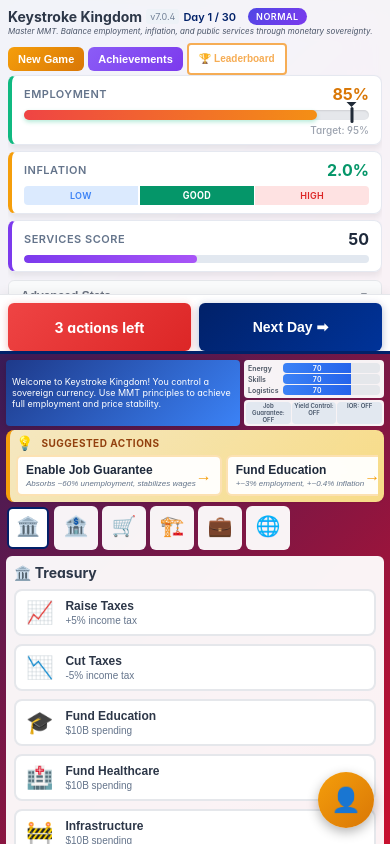
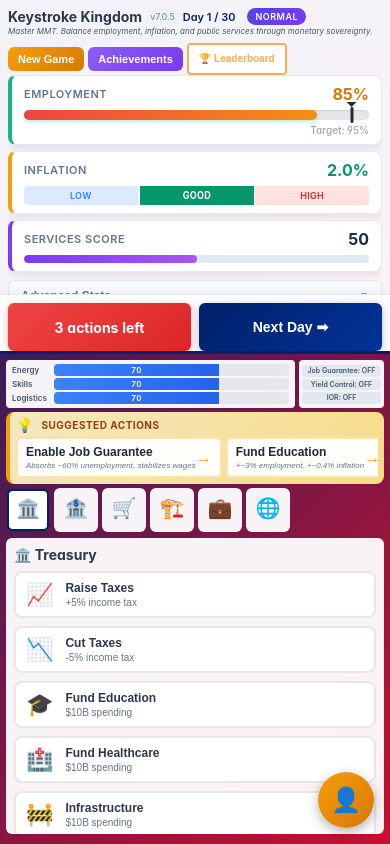
Before and after one commit to ChrisB2025/Keystroke-Kingdom, a Django app: page / in a window 390 px wide. Run offline with Django 5.2, Linux system fonts and the light colour scheme.

Commit message:
Remove narrative panel, move content up (v7.0.5)
- Remove economic-narrative-panel entirely (day shown in header)
- Capacity bars and indicators now at top of lower panel
- Side-by-side layout: capacity bars (left) + indicators (right)
- Clean up unused CSS for removed narrative panel
- More vertical space for game actions

```diff
--- a/static/game/game.css
+++ b/static/game/game.css
@@ -69,51 +69,6 @@
             overflow: hidden;
             height: 100vh;
             background: linear-gradient(135deg, var(--color-primary) 0%, #C8102E 100%);
-        }
-
-        /* Lower Panel Top Row - Narrative + Capacity side by side */
-        .lower-panel-top-row {
-            display: grid;
-            grid-template-columns: 1fr auto;
-            gap: 8px;
-            margin-bottom: 6px;
-            align-items: stretch;
-        }
-
-        /* Economic Narrative Panel - Integrated in UI */
-        .economic-narrative-panel {
-            background: linear-gradient(135deg, #1e3a8a 0%, #3b82f6 100%);
-            color: white;
-            padding: 8px 12px;
-            border-radius: 6px;
-            font-size: 12px;
-            line-height: 1.4;
-            margin-bottom: 6px;
-            box-shadow: 0 2px 8px rgba(0, 0, 0, 0.15);
-            transition: all 0.3s ease;
-            min-height: 36px;
-            display: flex;
-            align-items: center;
-        }
-
-        .economic-narrative-panel strong {
-            color: #fbbf24;
-            font-weight: 600;
-        }
-
-        .economic-narrative-panel.updated {
-            animation: narrativeUpdate 0.6s ease;
-        }
-
-        @keyframes narrativeUpdate {
-            0% {
-                background: linear-gradient(135deg, #fbbf24 0%, #f59e0b 100%);
-                transform: scale(1.02);
-            }
-            100% {
-                background: linear-gradient(135deg, #1e3a8a 0%, #3b82f6 100%);
-                transform: scale(1);
-            }
         }
 
         /* ============================================
@@ -1981,22 +1936,6 @@
                 padding: 6px;
             }
 
-            /* Lower Panel Top Row - Side by side on mobile */
-            .lower-panel-top-row {
-                grid-template-columns: 1fr 140px;
-                gap: 4px;
-                margin-bottom: 4px;
-            }
-
-            /* Economic Narrative - Compact with proper spacing */
-            .economic-narrative-panel {
-                padding: 4px 6px;
-                font-size: 9px;
-                line-height: 1.2;
-                margin-bottom: 0;
-                min-height: auto;
-                border-radius: 4px;
-            }
 
             /* Recommended Actions - More compact */
             .recommended-actions-panel {
@@ -2127,16 +2066,16 @@
                 font-size: 12px;
             }
 
-            /* Capacity and Policy Indicators - Stacked in top row on mobile */
+            /* Capacity and Policy Indicators - Side by side on mobile */
             .capacity-indicators-wrapper {
-                display: flex;
-                flex-direction: column;
-                gap: 2px;
-                margin-bottom: 0;
+                display: grid;
+                grid-template-columns: 1fr 85px;
+                gap: 4px;
+                margin-bottom: 4px;
             }
 
             .capacity-section {
-                padding: 3px 4px;
+                padding: 4px 6px;
                 border-radius: 4px;
             }
 
@@ -2145,41 +2084,38 @@
             }
 
             .capacity-bars {
-                gap: 1px;
+                gap: 2px;
             }
 
             .capacity-item {
-                gap: 3px;
+                gap: 4px;
             }
 
             .capacity-label {
+                font-size: 8px;
+                min-width: 38px;
+            }
+
+            .capacity-bar {
+                height: 12px;
+            }
+
+            .capacity-fill {
+                font-size: 8px;
+            }
+
+            .policy-indicators {
+                padding: 3px;
+                gap: 2px;
+                flex-direction: column;
+                border-radius: 4px;
+            }
+
+            .indicator-btn {
                 font-size: 7px;
-                min-width: 32px;
-            }
-
-            .capacity-bar {
-                height: 10px;
-            }
-
-            .capacity-fill {
-                font-size: 7px;
-            }
-
-            .policy-indicators {
-                padding: 2px;
-                gap: 1px;
-                flex-direction: row;
-                flex-wrap: wrap;
-                border-radius: 4px;
-            }
-
-            .indicator-btn {
-                font-size: 6px;
-                padding: 1px 2px;
+                padding: 2px 3px;
                 line-height: 1.1;
-                flex: 1;
                 text-align: center;
-                min-width: 40px;
             }
 
             /* Location Buttons - Horizontal scroll row on mobile */
--- a/templates/game/index.html
+++ b/templates/game/index.html
@@ -6,7 +6,7 @@
     <meta name="viewport" content="width=device-width, initial-scale=1.0, maximum-scale=1.0, user-scalable=no">
     <!-- Override restrictive CSP to allow our JavaScript to run -->
     <meta http-equiv="Content-Security-Policy" content="default-src 'self'; script-src 'self' 'unsafe-inline' 'unsafe-eval' https://api.anthropic.com; style-src 'self' 'unsafe-inline' https://fonts.googleapis.com; font-src 'self' https://fonts.gstatic.com data:; img-src 'self' data:; connect-src 'self' https://api.anthropic.com;">
-    <title>Keystroke Kingdom v7.0.4 - Economic Strategy Game</title>
+    <title>Keystroke Kingdom v7.0.5 - Economic Strategy Game</title>
     <!-- Modern Inter font for improved typography -->
     <link rel="preconnect" href="https://fonts.googleapis.com">
     <link rel="preconnect" href="https://fonts.gstatic.com" crossorigin>
@@ -34,7 +34,7 @@
                 <div class="title-welcome-group">
                     <div class="title-row">
                         <h1 class="title">Keystroke Kingdom</h1>
-                        <span class="version-badge">v7.0.4</span>
+                        <span class="version-badge">v7.0.5</span>
                         <span class="day-counter" id="dayCounter">Day 1 / 30</span>
                         <span class="difficulty-badge" id="difficultyBadge">Normal</span>
                     </div>
@@ -173,13 +173,7 @@
 
         <!-- LOWER PANEL: Locations and Actions -->
         <div class="lower-panel">
-            <!-- Top Row: Narrative + Capacity/Indicators -->
-            <div class="lower-panel-top-row">
-                <!-- Economic Narrative integrated into game UI -->
-                <div class="economic-narrative-panel" id="economicNarrative">
-                    Welcome to Keystroke Kingdom! You control a sovereign currency. Use MMT principles to achieve full employment and price stability.
-                </div>
-
+            <!-- Capacity and Policy Indicators - Top of lower panel -->
             <div class="capacity-indicators-wrapper">
                 <div class="capacity-section">
                     <h3>Capacity Status</h3>
@@ -209,7 +203,6 @@
                     <div class="indicator-btn" id="jgIndicator">Job Guarantee: OFF</div>
                     <div class="indicator-btn" id="yieldControlIndicator">Yield Control: OFF</div>
                     <div class="indicator-btn" id="iorIndicator">IOR: OFF</div>
-                    </div>
                 </div>
             </div>
 
```
Lines whose indentation alone changed are shown as unchanged.
